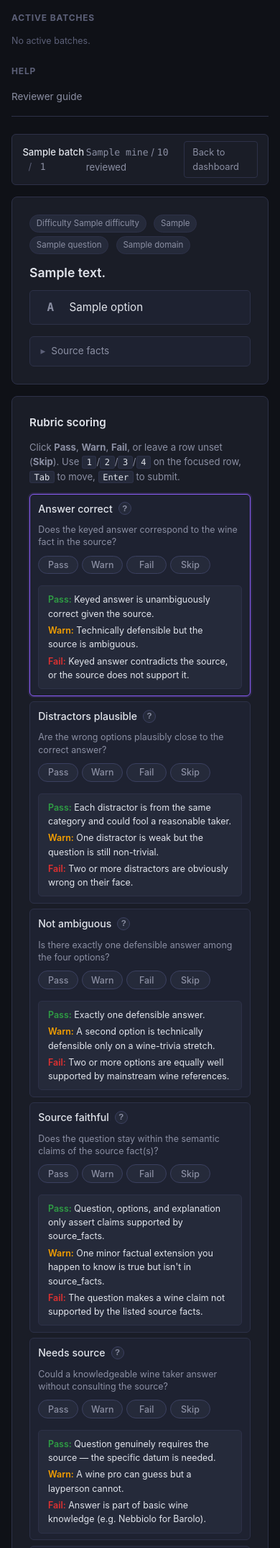
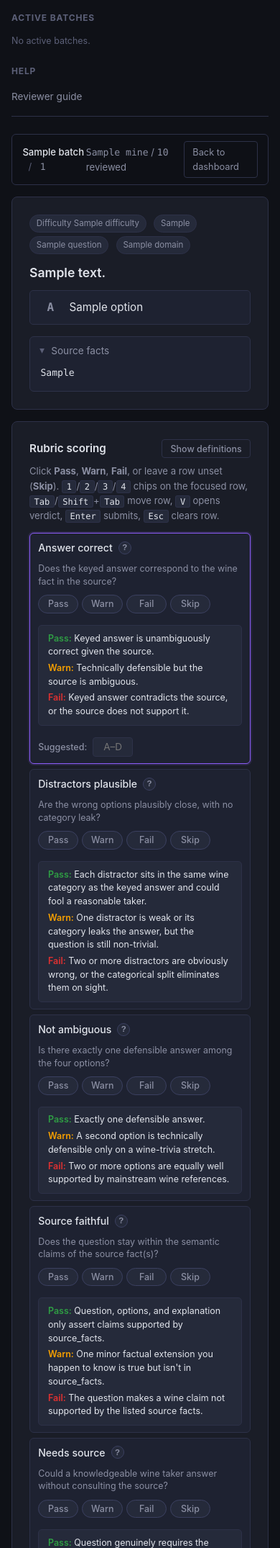
Before and after one commit to nikitahudov/oenobench, a Flask app: template src/review_app/templates/review.html in a window 390 px wide. Shown: the part 90-2240 px from the top of the page at 72% size. Run offline with Flask 3, Linux system fonts and the light colour scheme; the template is opened without the code that fills it: most values are stand-ins (such as "Sample title", 1, 10 or a date in 2020).

Commit message:
feat(review-app-v2): sticky toolbar/question/form-actions + 8-rubric UX (Tracks B+C)
Track B (sticky layout):
- .review-toolbar pinned to top with backdrop-blur.
- .question-card capped at calc(100vh - 6rem) with internal overflow so long source-facts scroll inside the card, not the page.
- New .form-actions-sticky pins Submit/Skip to bottom of right column.
- Source-facts <details> defaults to open.
- Tablet (901-1099px) breakpoint collapses to single column.

Track C (rubric UX):
- 8-rubric grid (was 10): merged difficulty_match + cognitive_match into
  labels_correct; absorbed wine_category_leak into distractors_plausible.
- Embedded suggested_answer input next to answer_correct chips.
- Embedded suggested_difficulty select next to labels_correct chips.
- Verdict card now holds Verdict + Notes only.
- Show definitions toggle flips all 8 tips at once.
- Submit gate disables button until verdict picked.

Co-Authored-By: Claude Opus 4.7 (1M context) <noreply@anthropic.com>

```diff
--- a/src/review_app/static/css/review.css
+++ b/src/review_app/static/css/review.css
@@ -500,11 +500,17 @@ main {
     display: flex;
     justify-content: space-between;
     align-items: center;
-    background: var(--bg-card);
+    background: rgba(15, 17, 23, 0.85);
+    backdrop-filter: blur(8px);
+    -webkit-backdrop-filter: blur(8px);
     border: 1px solid var(--border);
+    border-bottom: 1px solid var(--border);
     border-radius: 6px;
     padding: 0.55rem 0.9rem;
     font-size: 0.82rem;
+    position: sticky;
+    top: 0;
+    z-index: 20;
 }
 
 .review-toolbar .separator {
@@ -539,7 +545,9 @@ main {
 
 .question-card {
     position: sticky;
-    top: 1rem;
+    top: 5rem;
+    max-height: calc(100vh - 6rem);
+    overflow-y: auto;
 }
 
 .question-meta {
@@ -651,6 +659,39 @@ main {
 
 /* ── Rubric grid ────────────────────────────────────────────────────────── */
 
+.rubric-card-header {
+    display: flex;
+    align-items: center;
+    justify-content: space-between;
+    gap: 1rem;
+    margin-bottom: 0.5rem;
+}
+
+.rubric-card-header h3 {
+    margin-bottom: 0;
+}
+
+.btn-tertiary {
+    background: transparent;
+    color: var(--text-secondary);
+    border: 1px solid var(--border);
+    padding: 0.3rem 0.7rem;
+    font-size: 0.78rem;
+    border-radius: 4px;
+}
+
+.btn-tertiary:hover {
+    background: var(--bg-input);
+    color: var(--text-primary);
+    text-decoration: none;
+}
+
+#toggle-all-tips[data-state="open"] {
+    background: var(--accent-soft);
+    color: var(--text-primary);
+    border-color: var(--accent);
+}
+
 .rubric-help {
     font-size: 0.82rem;
     color: var(--text-secondary);
@@ -676,6 +717,13 @@ main {
     border-radius: 6px;
     padding: 0.55rem 0.7rem;
     transition: border-color 0.15s, box-shadow 0.15s;
+}
+
+.rubric-row--with-suggest {
+    grid-template-areas:
+        "name summary chips"
+        "tip tip tip"
+        "suggest suggest suggest";
 }
 
 .rubric-row:focus,
@@ -736,6 +784,8 @@ main {
     display: flex;
     flex-direction: column;
     gap: 0.25rem;
+    max-width: 60ch;
+    line-height: 1.5;
 }
 
 .tip-line strong { font-weight: 600; }
@@ -794,6 +844,55 @@ main {
     color: #1a1d27;
 }
 
+/* ── Embedded suggestion fields (in rubric rows) ────────────────────────── */
+
+.rubric-suggest {
+    grid-area: suggest;
+    display: inline-flex;
+    align-items: center;
+    gap: 0.5rem;
+    margin-top: 0.4rem;
+    margin-left: 0;
+    font-size: 0.78rem;
+    color: var(--text-secondary);
+    justify-self: start;
+}
+
+.rubric-suggest-label {
+    font-weight: 500;
+    color: var(--text-secondary);
+}
+
+.rubric-suggest input[type="text"] {
+    width: 56px;
+    background: var(--bg-input);
+    border: 1px solid var(--border);
+    color: var(--text-primary);
+    border-radius: 4px;
+    padding: 0.3rem 0.45rem;
+    font-size: 0.85rem;
+    font-family: inherit;
+    text-transform: uppercase;
+    text-align: center;
+}
+
+.rubric-suggest select {
+    background: var(--bg-input);
+    border: 1px solid var(--border);
+    color: var(--text-primary);
+    border-radius: 4px;
+    padding: 0.3rem 0.5rem;
+    font-size: 0.85rem;
+    font-family: inherit;
+}
+
+.rubric-suggest input:focus,
+.rubric-suggest select:focus {
+    outline: none;
+    border-color: var(--accent);
+    box-shadow: 0 0 0 2px var(--accent-soft);
+}
+
 /* ── Verdict card ───────────────────────────────────────────────────────── */
 
 .verdict-grid {
@@ -866,5 +1015,13 @@ footer {
             "chips"
             "tip";
     }
+    .rubric-row--with-suggest {
+        grid-template-areas:
+            "name"
+            "summary"
+            "chips"
+            "tip"
+            "suggest";
+    }
     .rubric-chips { justify-content: flex-start; }
 }
--- a/src/review_app/templates/review.html
+++ b/src/review_app/templates/review.html
@@ -19,10 +19,10 @@
     {
         "key": "distractors_plausible",
         "label": "Distractors plausible",
-        "summary": "Are the wrong options plausibly close to the correct answer?",
-        "pass":  "Each distractor is from the same category and could fool a reasonable taker.",
-        "warn":  "One distractor is weak but the question is still non-trivial.",
-        "fail":  "Two or more distractors are obviously wrong on their face."
+        "summary": "Are the wrong options plausibly close, with no category leak?",
+        "pass":  "Each distractor sits in the same wine category as the keyed answer and could fool a reasonable taker.",
+        "warn":  "One distractor is weak or its category leaks the answer, but the question is still non-trivial.",
+        "fail":  "Two or more distractors are obviously wrong, or the categorical split eliminates them on sight."
     },
     {
         "key": "not_ambiguous",
@@ -57,20 +57,12 @@
         "fail":  "Stem is so hedged or florid the answer becomes a matter of interpretation."
     },
     {
-        "key": "difficulty_match",
-        "label": "Difficulty match",
-        "summary": "Does the labelled difficulty match the actual cognitive load?",
-        "pass":  "Label is right (within ±0 levels).",
-        "warn":  "Off by 1 (e.g. labelled L3 but feels L2).",
-        "fail":  "Off by 2 or more (e.g. labelled L4 but a beginner could answer instantly)."
-    },
-    {
-        "key": "cognitive_match",
-        "label": "Cognitive match",
-        "summary": "Does the cognitive class match what the question demands?",
-        "pass":  "Label correctly describes the cognitive demand.",
-        "warn":  "Demand straddles two adjacent classes.",
-        "fail":  "A 'synthesize' label on a pure recall question, or vice versa."
+        "key": "labels_correct",
+        "label": "Labels correct",
+        "summary": "Do the difficulty (1–4) and cognitive labels match the actual demand?",
+        "pass":  "Both labels accurately describe the cognitive load and class of the question.",
+        "warn":  "One axis is off by one level or straddles two adjacent classes.",
+        "fail":  "Either axis is off by ≥2 levels, or fundamentally mismatches (e.g. 'synthesize' label on pure recall)."
     },
     {
         "key": "verbatim_copy",
@@ -79,14 +71,6 @@
         "pass":  "Question paraphrases or transforms the source.",
         "warn":  "A long phrase (≥6 words) is copied but the rest is rewritten.",
         "fail":  "Stem or correct option is essentially a cut-and-paste of the source fact."
-    },
-    {
-        "key": "wine_category_leak",
-        "label": "Wine category leak",
-        "summary": "Do distractors leak the right wine category of the correct answer?",
-        "pass":  "Distractors all sit in the same category as the correct answer — no free elimination.",
-        "warn":  "One distractor's category leaks the answer but you still need wine knowledge.",
-        "fail":  "Categorical split is so obvious the question reduces to 2-3 options."
     }
 ] %}
 
@@ -142,7 +126,7 @@
                 </ol>
 
                 {% if question.source_facts %}
-                <details class="source-facts">
+                <details class="source-facts" open>
                     <summary>Source facts</summary>
                     <pre class="source-block">{{ question.source_facts }}</pre>
                 </details>
@@ -165,16 +149,27 @@
                 <input type="hidden" name="time_spent_seconds" id="time-spent" value="0">
 
                 <article class="card rubric-card">
-                    <h3>Rubric scoring</h3>
+                    <div class="rubric-card-header">
+                        <h3>Rubric scoring</h3>
+                        <button
+                            type="button"
+                            id="toggle-all-tips"
+                            class="btn btn-tertiary"
+                            data-state="closed"
+                            aria-pressed="false"
+                        >Show definitions</button>
+                    </div>
                     <p class="rubric-help">
                         Click <strong>Pass</strong>, <strong>Warn</strong>, <strong>Fail</strong>,
-                        or leave a row unset (<strong>Skip</strong>). Use <kbd>1</kbd>/<kbd>2</kbd>/<kbd>3</kbd>/<kbd>4</kbd>
-                        on the focused row, <kbd>Tab</kbd> to move, <kbd>Enter</kbd> to submit.
+                        or leave a row unset (<strong>Skip</strong>).
+                        <kbd>1</kbd>/<kbd>2</kbd>/<kbd>3</kbd>/<kbd>4</kbd> chips on the focused row,
+                        <kbd>Tab</kbd>/<kbd>Shift</kbd>+<kbd>Tab</kbd> move row,
+                        <kbd>V</kbd> opens verdict, <kbd>Enter</kbd> submits, <kbd>Esc</kbd> clears row.
                     </p>
                     <div class="rubric-grid">
                         {% for r in rubrics %}
                         <div
-                            class="rubric-row"
+                            class="rubric-row{% if r.key == 'answer_correct' or r.key == 'labels_correct' %} rubric-row--with-suggest{% endif %}"
                             data-rubric="{{ r.key }}"
                             tabindex="0"
                         >
@@ -205,6 +200,32 @@
                                 <button type="button" class="chip chip-fail" data-rubric="{{ r.key }}" data-value="fail">Fail</button>
                                 <button type="button" class="chip chip-skip" data-rubric="{{ r.key }}" data-value="">Skip</button>
                             </div>
+                            {% if r.key == 'answer_correct' %}
+                            <label class="rubric-suggest">
+                                <span class="rubric-suggest-label">Suggested:</span>
+                                <input
+                                    type="text"
+                                    name="suggested_answer"
+                                    id="suggested-answer"
+                                    maxlength="1"
+                                    pattern="[A-Da-d]"
+                                    placeholder="A–D"
+                                    autocomplete="off"
+                                >
+                            </label>
+                            {% endif %}
+                            {% if r.key == 'labels_correct' %}
+                            <label class="rubric-suggest">
+                                <span class="rubric-suggest-label">Suggested difficulty:</span>
+                                <select name="suggested_difficulty" id="suggested-difficulty">
+                                    <option value="">—</option>
+                                    <option value="1">1</option>
+                                    <option value="2">2</option>
+                                    <option value="3">3</option>
+                                    <option value="4">4</option>
+                                </select>
+                            </label>
+                            {% endif %}
                         </div>
                         {% endfor %}
                     </div>
@@ -215,33 +236,11 @@
                     <div class="verdict-grid">
                         <label class="verdict-field">
                             <span class="verdict-label">Verdict</span>
-                            <select name="overall_verdict" required>
+                            <select name="overall_verdict" id="overall-verdict" required>
                                 <option value="">— select —</option>
                                 <option value="approve">Approve</option>
                                 <option value="revise">Revise</option>
                                 <option value="reject">Reject</option>
-                            </select>
-                        </label>
-
-                        <label class="verdict-field">
-                            <span class="verdict-label">Suggested answer</span>
-                            <input
-                                type="text"
-                                name="suggested_answer"
-                                maxlength="1"
-                                pattern="[A-Da-d]"
-                                placeholder="A–D (optional)"
-                            >
-                        </label>
-
-                        <label class="verdict-field">
-                            <span class="verdict-label">Suggested difficulty</span>
-                            <select name="suggested_difficulty">
-                                <option value="">—</option>
-                                <option value="1">1</option>
-                                <option value="2">2</option>
-                                <option value="3">3</option>
-                                <option value="4">4</option>
                             </select>
                         </label>
                     </div>
@@ -250,14 +249,21 @@
                         <span class="verdict-label">Notes</span>
                         <textarea
                             name="notes"
+                            id="review-notes"
                             rows="3"
                             placeholder="Optional comments — especially helpful when flagging fail."
                         ></textarea>
                     </label>
 
-                    <div class="form-actions">
+                    <div class="form-actions form-actions-sticky">
                         <button type="button" class="btn btn-secondary" id="skip-question">Skip question</button>
-                        <button type="submit" class="btn btn-primary" id="submit-review">Submit</button>
+                        <button
+                            type="submit"
+                            class="btn btn-primary"
+                            id="submit-review"
+                            disabled
+                            title="Pick a verdict to submit"
+                        >Submit</button>
                     </div>
                 </article>
             </form>
```
Also changed, not shown: other parts of src/review_app/static/css/review.css (+51 -1 lines).
